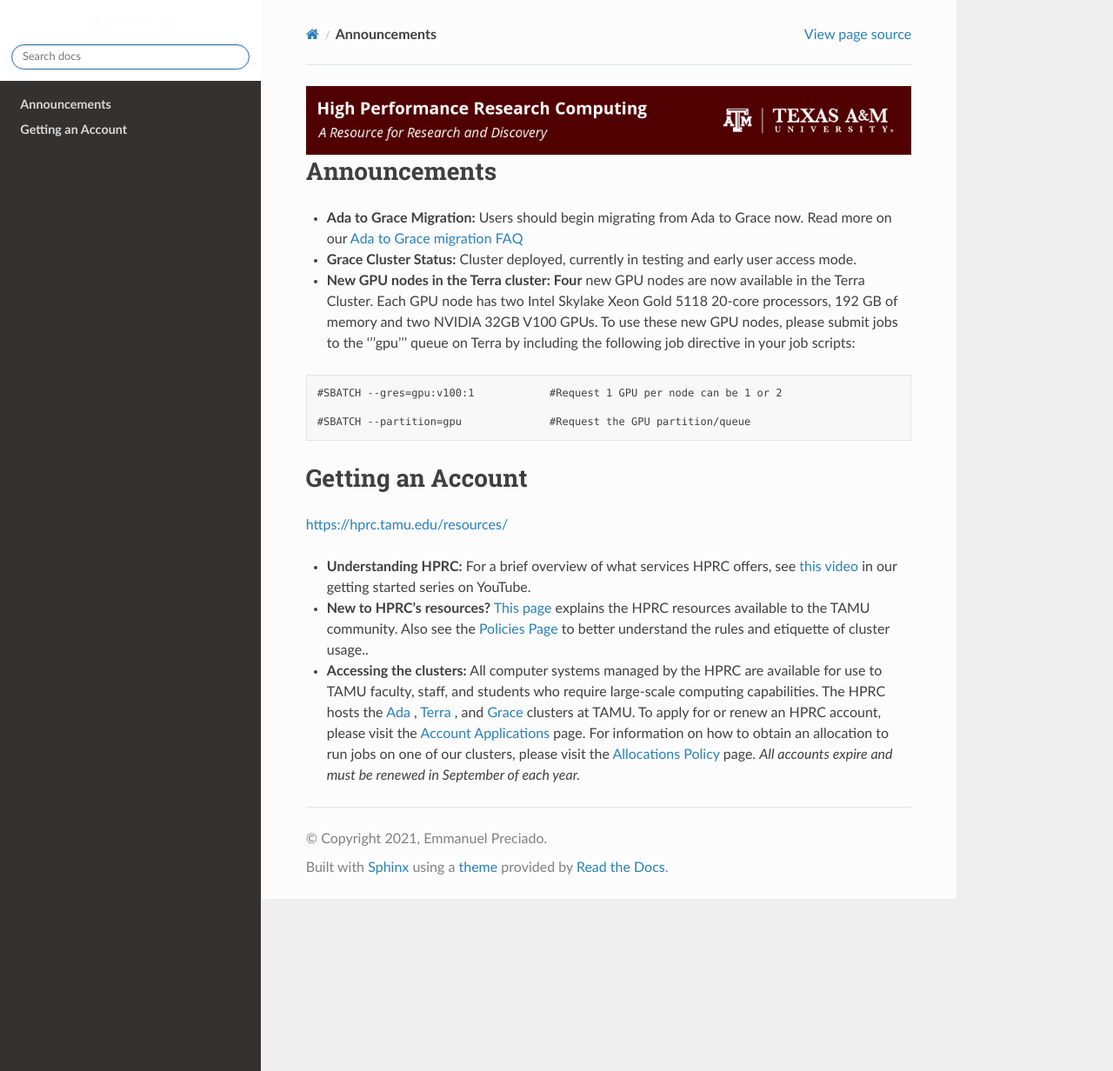
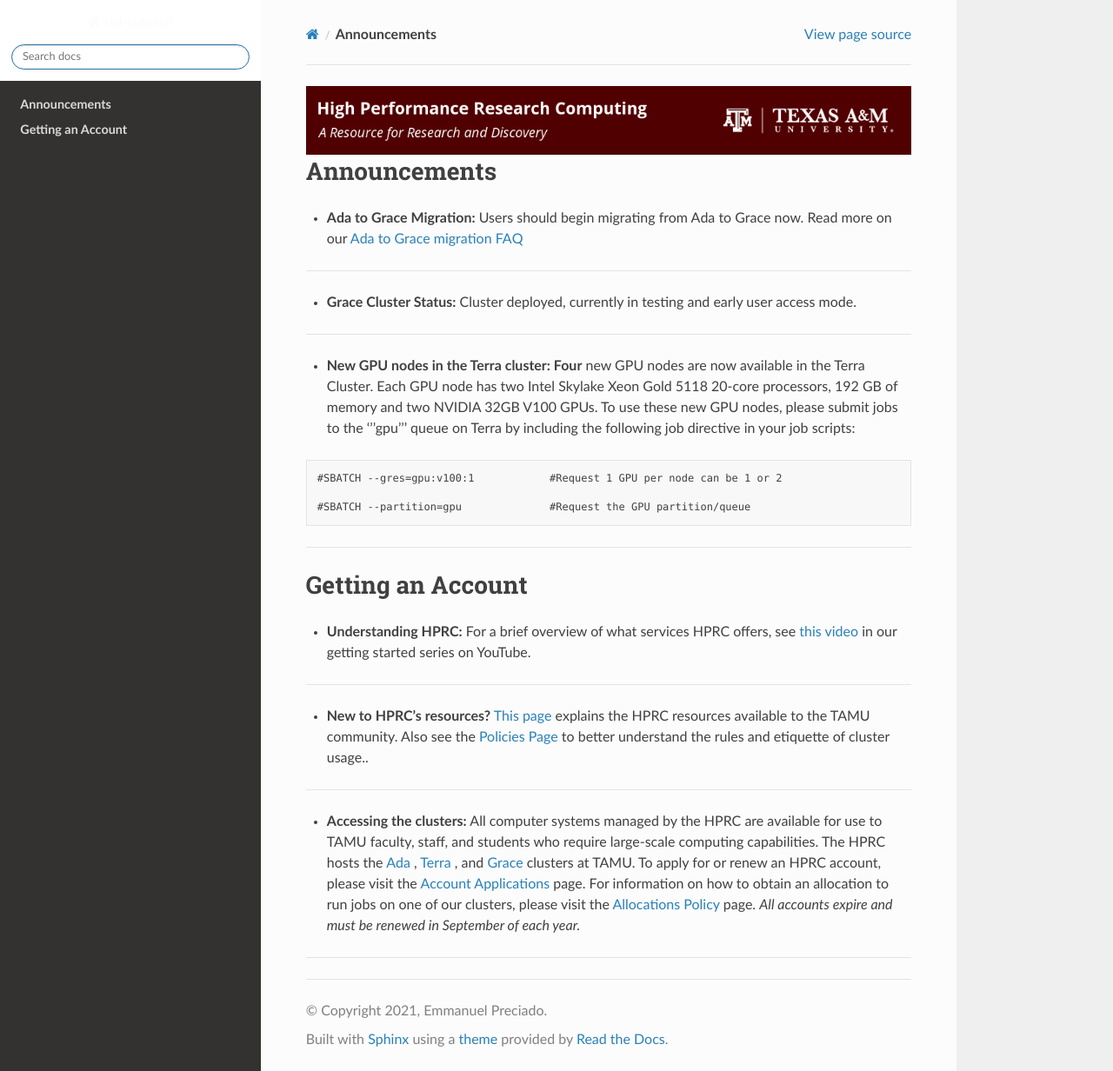
Before and after one commit to EmmanuelDej/rtd-tutorial, a Sphinx documentation site: the page built from docs/index.rst, in a window 1280 px wide and 1232 px high. Shown: the whole window at 87% size. Built offline with Sphinx 7.4.7 and the Read the Docs theme 2.0.0, drawn with Linux system fonts in a browser that asks for light colours; some of the changed lines change nothing that is shown.

Commit message:
Update index.rst

```diff
--- a/docs/index.rst
+++ b/docs/index.rst
@@ -14,7 +14,10 @@
 ================
 
 * **Ada to Grace Migration:** Users should begin migrating from Ada to Grace now. Read more on our `Ada to Grace migration FAQ <https://hprc.tamu.edu/wiki/HPRC:AdaGraceFAQ>`_
+----------------
+
 * **Grace Cluster Status:** Cluster deployed, currently in testing and early user access mode.
+----------------
 
 * **New GPU nodes in the Terra cluster: Four** new GPU nodes are now available in the Terra Cluster.  Each GPU node has two Intel Skylake Xeon Gold 5118 20-core processors, 192 GB of memory and two NVIDIA 32GB V100 GPUs. To use these new GPU nodes, please submit jobs to the '''gpu''' queue on Terra by including the following job directive in your job scripts:
 
@@ -24,11 +27,16 @@
    #SBATCH --gres=gpu:v100:1            #Request 1 GPU per node can be 1 or 2
 
    #SBATCH --partition=gpu              #Request the GPU partition/queue
+----------------
 
 **Getting an Account**
 ================
-https://hprc.tamu.edu/resources/
 
 * **Understanding HPRC:** For a brief overview of what services HPRC offers, see `this video <https://www.youtube.com/watch?v=rfqtDigwgMg&list=PLHR4HLly3i4YrkNWcUE77t8i-AkwN5AN8>`_ in our getting started series on YouTube.
+----------------
+
 * **New to HPRC's resources?** `This page <https://hprc.tamu.edu/resources/>`_ explains the HPRC resources available to the TAMU community. Also see the `Policies Page <https://hprc.tamu.edu/policies/>`_ to better understand the rules and etiquette of cluster usage..
+----------------
+
 * **Accessing the clusters:** All computer systems managed by the HPRC are available for use to TAMU faculty, staff, and students who require large-scale computing capabilities. The HPRC hosts the `Ada <https://hprc.tamu.edu/wiki/Ada>`_ , `Terra <https://hprc.tamu.edu/wiki/Terra>`_ , and `Grace <https://hprc.tamu.edu/wiki/Grace:Intro>`_  clusters at TAMU. To apply for or renew an HPRC account, please visit the `Account Applications <https://hprc.tamu.edu/apply/>`_  page. For information on how to obtain an allocation to run jobs on one of our clusters, please visit the `Allocations Policy <https://hprc.tamu.edu/policies/allocations.html>`_  page. *All accounts expire and must be renewed in September of each year.*
+----------------
```
